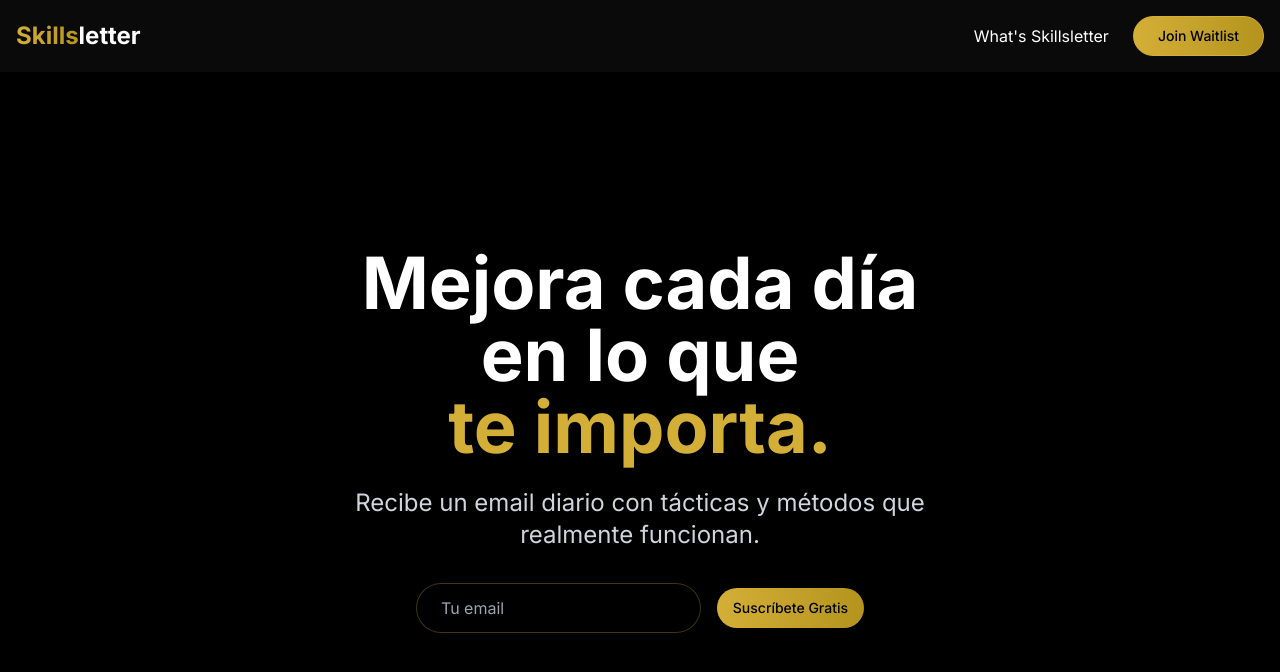
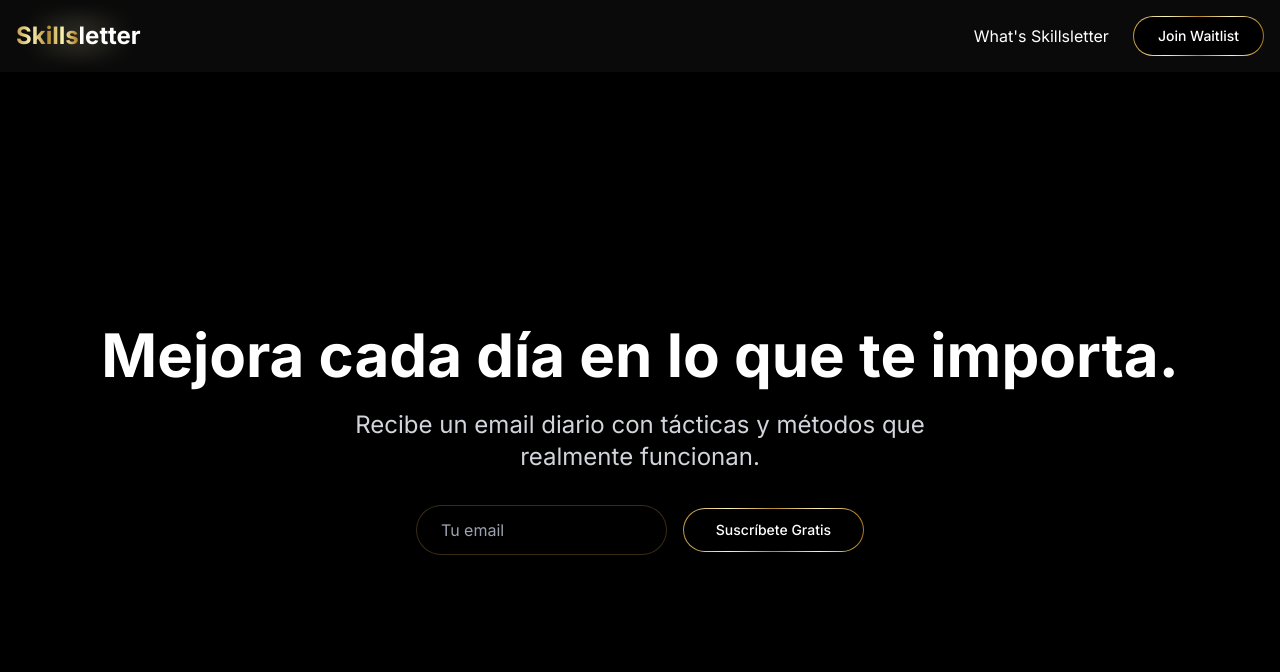
Before and after one commit to Ferrajju/skillvoo-landing, a Next.js app: page / in a window 1280 px wide. Shown: the top 672 px of the page. Built offline with nearby package versions, Linux system fonts and the light colour scheme.

Commit message:
Adaptando doradoHero

```diff
--- a/app/globals.css
+++ b/app/globals.css
@@ -3,45 +3,61 @@
 @tailwind utilities;
 
 :root {
-  --gold: #d4af37;
-  --gold-dark: #b4941e;
-  --gold-darker: #8b7516;
+  --gold-gradient: linear-gradient(to right, #bf953f, #fcf6ba, #b38728, #fbf5b7, #aa771c);
+  --gold-glow: 0 0 10px rgba(251, 245, 183, 0.3), 0 0 20px rgba(251, 245, 183, 0.2);
 }
 
-@layer base {
-  body {
-    @apply bg-black text-white;
+.logo-glow {
+  position: relative;
+  color: white;
+}
+
+.logo-glow::before {
+  content: "";
+  position: absolute;
+  top: -20%;
+  left: -10%;
+  width: 120%;
+  height: 140%;
+  background: radial-gradient(circle at center, rgba(251, 245, 183, 0.15), transparent 70%);
+  z-index: -1;
+  filter: blur(8px);
+}
+
+.golden-gradient {
+  background: var(--gold-gradient);
+  -webkit-background-clip: text;
+  background-clip: text;
+  color: transparent;
+  animation: shine 8s linear infinite;
+}
+
+.golden-border {
+  background: linear-gradient(#000, #000) padding-box, var(--gold-gradient) border-box;
+  border: 1px solid transparent;
+}
+
+@keyframes shine {
+  0% {
+    background-position: 0% 50%;
+  }
+  50% {
+    background-position: 100% 50%;
+  }
+  100% {
+    background-position: 0% 50%;
   }
 }
 
-.logo-text {
-  background: linear-gradient(to right, var(--gold), var(--gold-dark));
-  -webkit-background-clip: text;
-  background-clip: text;
-  color: transparent;
+.golden-glow {
+  box-shadow: var(--gold-glow);
 }
 
-.hero-title span {
-  display: block;
-}
-
-.hero-title .highlight {
-  color: var(--gold);
-}
-
-.golden-button {
-  background: linear-gradient(to right, var(--gold), var(--gold-dark));
+.golden-hover {
   transition: all 0.3s ease;
 }
 
-.golden-button:hover {
-  background: linear-gradient(to right, var(--gold-dark), var(--gold));
+.golden-hover:hover {
+  box-shadow: var(--gold-glow);
+  border-color: rgba(251, 245, 183, 0.5);
 }
-
-.golden-border {
-  border: 1px solid var(--gold);
-}
-
-.golden-glow {
-  box-shadow: 0 0 15px rgba(212, 175, 55, 0.3);
-}
--- a/app/page.tsx
+++ b/app/page.tsx
@@ -2,35 +2,36 @@
 
 import type React from "react"
 import { useState } from "react"
+import { Button } from "@/components/ui/button"
+import Link from "next/link"
 import { motion } from "framer-motion"
-import Link from "next/link"
-import { Button } from "@/components/ui/button"
 
 export default function Home() {
   const [email, setEmail] = useState("")
 
   const handleSubmit = (e: React.FormEvent) => {
     e.preventDefault()
+    // Handle form submission
     console.log("Submitted email:", email)
   }
 
   return (
     <div className="min-h-screen bg-black text-white">
-      {/* Nav */}
+      {/* Floating Nav */}
       <nav className="fixed top-0 left-0 right-0 z-50 bg-[#0A0A0A] px-4 py-4">
         <div className="container mx-auto flex justify-between items-center">
           <Link href="/" className="flex items-center">
-            <span className="text-2xl font-bold">
-              <span className="logo-text">Skills</span>letter
+            <span className="text-2xl font-bold logo-glow">
+              <span className="golden-gradient">Skills</span>letter
             </span>
           </Link>
           <div className="flex items-center space-x-6">
-            <Link href="#about" className="text-white hover:text-[#D4AF37] transition-colors">
+            <Link href="#about" className="text-white hover:text-gray-300 transition-colors">
               What&apos;s Skillsletter
             </Link>
             <Button
               variant="outline"
-              className="golden-border golden-button text-black hover:text-black transition-colors rounded-full px-6 py-2"
+              className="golden-border golden-hover bg-black text-white hover:text-[#FBF5B7] transition-colors rounded-full px-6 py-2"
             >
               Join Waitlist
             </Button>
@@ -40,6 +41,9 @@ export default function Home() {
 
       {/* Hero Section */}
       <section className="relative min-h-screen flex items-center justify-center px-4 pt-20">
+        <div className="absolute inset-0 z-0">
+          <div className="absolute inset-0 bg-gradient-to-b from-transparent to-black opacity-70"></div>
+        </div>
         <div className="container mx-auto z-10">
           <motion.div
             initial={{ opacity: 0, y: 20 }}
@@ -47,22 +51,7 @@ export default function Home() {
             transition={{ duration: 1 }}
             className="text-center"
           >
-            <h1 className="hero-title text-5xl md:text-7xl font-bold mb-6 leading-tight">
-              <motion.span initial={{ opacity: 0, y: 20 }} animate={{ opacity: 1, y: 0 }} transition={{ delay: 0.2 }}>
-                Mejora cada día
-              </motion.span>
-              <motion.span initial={{ opacity: 0, y: 20 }} animate={{ opacity: 1, y: 0 }} transition={{ delay: 0.4 }}>
-                en lo que
-              </motion.span>
-              <motion.span
-                initial={{ opacity: 0, y: 20 }}
-                animate={{ opacity: 1, y: 0 }}
-                transition={{ delay: 0.6 }}
-                className="highlight"
-              >
-                te importa.
-              </motion.span>
-            </h1>
+            <h1 className="text-4xl md:text-6xl font-bold mb-6 leading-tight">Mejora cada día en lo que te importa.</h1>
             <p className="text-xl md:text-2xl mb-8 text-gray-300 max-w-2xl mx-auto">
               Recibe un email diario con tácticas y métodos que realmente funcionan.
             </p>
@@ -75,12 +64,13 @@ export default function Home() {
                 value={email}
                 onChange={(e) => setEmail(e.target.value)}
                 placeholder="Tu email"
-                className="w-full px-6 py-3 rounded-full bg-black/50 border border-[#D4AF37]/30 text-white placeholder-gray-400 focus:outline-none focus:ring-2 focus:ring-[#D4AF37]/50 transition-all duration-300"
+                className="w-full px-6 py-3 rounded-full bg-black/50 border border-[#BF953F]/30 text-white placeholder-gray-400 focus:outline-none focus:ring-2 focus:ring-[#BF953F]/50 transition-all duration-300"
                 required
               />
               <Button
                 type="submit"
-                className="w-full sm:w-auto rounded-full golden-button text-black hover:text-black transition-all duration-300"
+                size="lg"
+                className="w-full sm:w-auto rounded-full golden-border golden-hover bg-black text-white hover:text-[#FBF5B7] transition-all duration-300"
               >
                 Suscríbete Gratis
               </Button>
```
